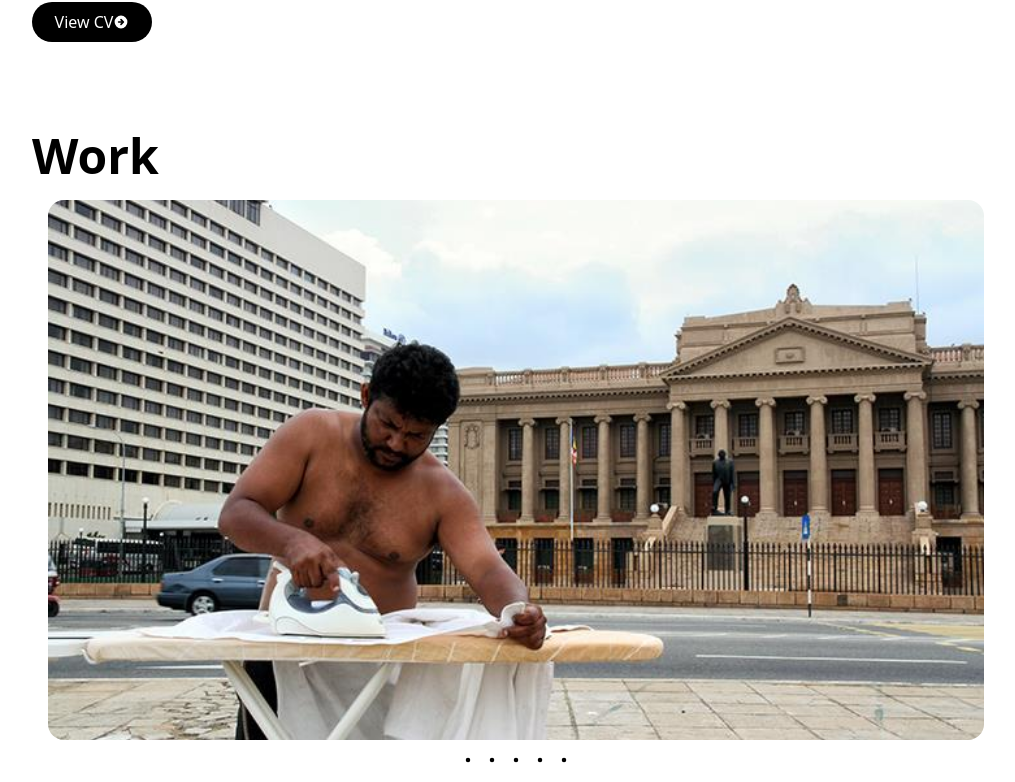
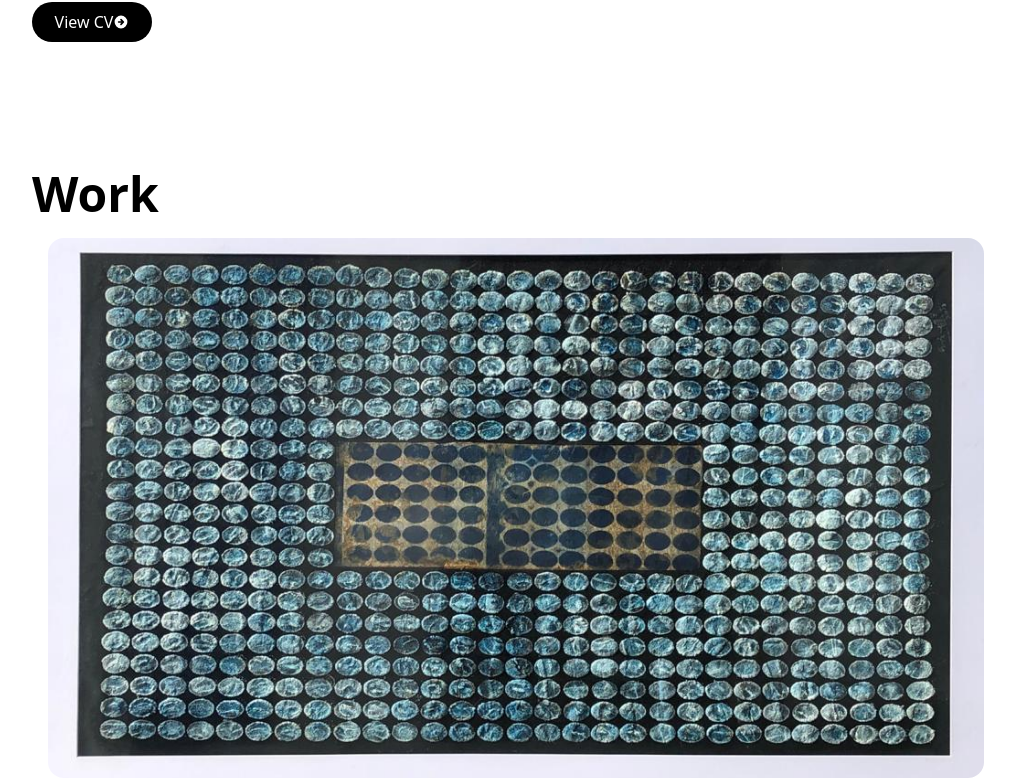
Before and after one commit to rashodkorala/bandumanamperi, a Next.js app: page / in a window 1280 px wide. Shown: the part 748-1530 px from the top of the page, without its empty margins (124-1139 px from the left). Built offline with nearby package versions, Linux system fonts and the light colour scheme.

Commit message:
add changes to repsonsiveness and image order

```diff
--- a/src/Components/Work.tsx
+++ b/src/Components/Work.tsx
@@ -6,8 +6,8 @@ const Work = (props: Props) => {
   const [hoveredSlideIndex, setHoveredSlideIndex] = useState(0);
 
   return (
-    <div id="work" className="w-full bg-white snap-start snap-proximity h-screen items-start">
-      <div className="max-w-[1000px] mx-auto px-4 flex flex-col justify-start  h-full text-black xsm:px-5">
+    <div id="work" className="w-full bg-white snap-start snap-proximity h-screen">
+      <div className="max-w-[1000px] mx-auto px-4 flex flex-col justify-center h-full text-black xsm:px-5">
         <div className="flex">
           <h1 className="font-bold text-3xl xsm:text-4xl sm:text-5xl">Work</h1>
         </div>
@@ -22,7 +22,7 @@ const Work = (props: Props) => {
           <button className="bg-black text-white rounded-[25px] py-3" onClick={() => setHoveredSlideIndex(2)}>
             Preformances
           </button>
-          <button className="bg-black text-white rounded-[25px] py-3" onClick={() => setHoveredSlideIndex(3)}>
+          <button className="bg-black text-white rounded-[25px] py-3" onClick={() => setHoveredSlideIndex(4)}>
             Sculptures and Installations
           </button>
         </div>
--- a/src/Components/subComponents/imageSlideShow/Slider.jsx
+++ b/src/Components/subComponents/imageSlideShow/Slider.jsx
@@ -5,13 +5,13 @@ import { BsDot } from "react-icons/bs";
 const Slider = ({ hoveredSlideIndex, setHoveredSlideIndex }) => {
   const slides = [
     {
+      url: "/Assets/installations_and_Sculptures/Instant_Nirvana_Private_Limited_4.jpg",
+    },
+    {
       url: "/Assets/paintings/thousondEggs.jpg",
     },
     {
       url: "/Assets/Preformances/IronMan.jpg",
-    },
-    {
-      url: "/Assets/installations_and_Sculptures/Instant_Nirvana_Private_Limited_4.jpg",
     },
 
     {
```
